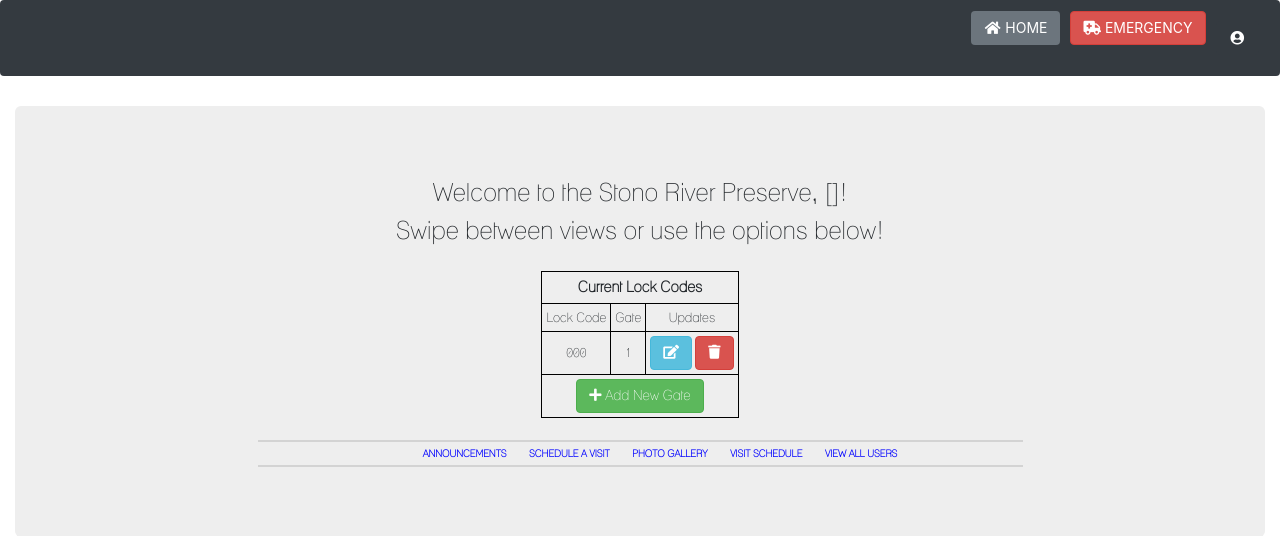
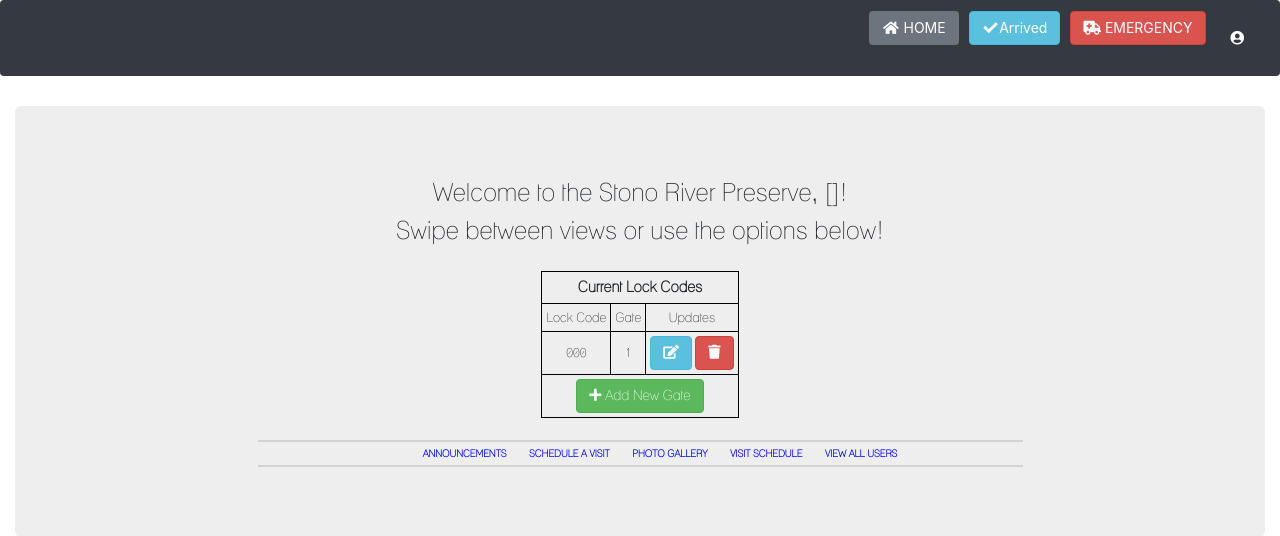
Before and after one commit to austinjhunt/stonopreserveapp, a Django app: template srpaccessmgmt/srpwebapp/templates/main/home.html in a window 1280 px wide. Shown: the top 536 px of the page. Run offline with Django 3.2, Linux system fonts and the light colour scheme; data comes from the database, SQL or seed files in the repository; both versions use the stored data as it was after the commit; tables that the repository leaves empty hold one stand-in row (values such as "Sample post"); the template is opened without the code that fills it: values that come from a table or form of the project are taken from there, most other values are stand-ins (such as "Sample title", 1, 10 or a date in 2020); grey boxes marked "Sample" are stand-in pictures; some libraries are stand-ins or nearby versions.

Commit message:
fixed arrive/leaving button

```diff
--- a/srpaccessmgmt/srpwebapp/static/main/js/main1.js
+++ b/srpaccessmgmt/srpwebapp/static/main/js/main1.js
@@ -323,3 +323,16 @@ function deletelockcode(lockid){
 function showaddgatemodal(){
     $("#addgatemodal").modal('show');
 }
+
+function swapbtn(){
+
+    if($("#arrivebtn").html().includes("Arrived")){
+        $("#arrivebtn").html($("#arrivebtn").html().replace("Arrived","Leaving"));
+    }
+    else{
+        $("#arrivebtn").html($("#arrivebtn").html().replace("Leaving", "Arrived"));
+    }
+    $("#arrivebtn").toggleClass('btn-info  btn-danger');
+    $("#arrivebtnicon").toggleClass('fa-check fa-sign-out-alt');
+
+}
--- a/srpaccessmgmt/srpwebapp/templates/main/home.html
+++ b/srpaccessmgmt/srpwebapp/templates/main/home.html
@@ -102,6 +102,17 @@
                     </button>
                 </span>
             </div>
+        </li>
+        <li class="nav-item active">
+            <div class="nav-link">
+                <span>
+                    <button id="arrivebtn" type="button" class="btn btn-info headerbtn " onclick="swapbtn();">
+
+                <i id= "arrivebtnicon" class="fa fa-fw fa-check"></i>Arrived
+                    </button>
+                </span>
+            </div>
+
         </li>
         <li class="nav-item active">
             <div class="nav-link" href="/">
```
Also changed, not shown: srpaccessmgmt/db.sqlite3.
